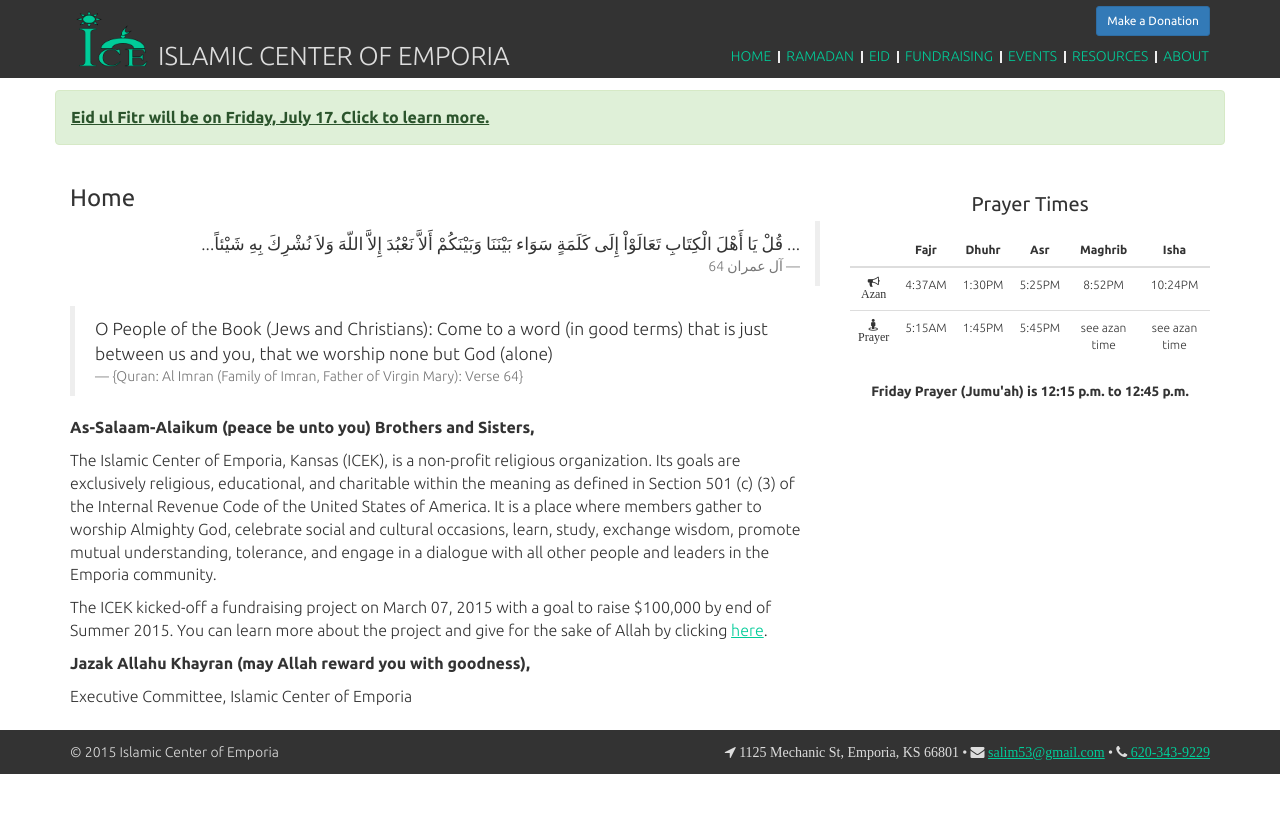
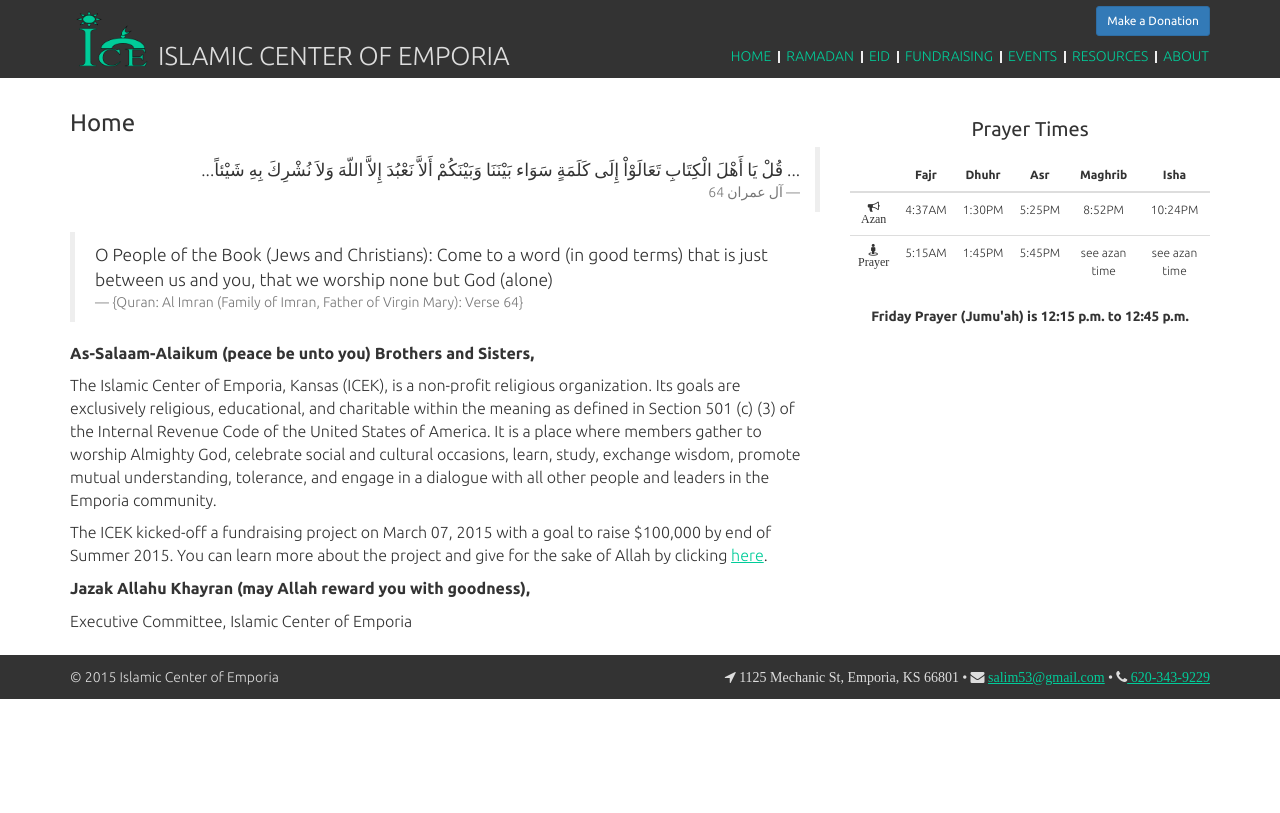
Before and after one commit to fourfridays/fourfridays.github.io, a Jekyll site: the page built from 1-index.html, in a window 1280 px wide. Shown: the top 813 px of the page. Built offline with Jekyll 4.4.1, drawn with Linux system fonts in a browser that asks for light colours; nearby versions of some CDN libraries.

Commit message:
Removed Eid announcement

```diff
--- a/_layouts/page.html
+++ b/_layouts/page.html
@@ -1,10 +1,6 @@
 ---
 layout: default
 ---
-
-<div class="alert alert-success" role="alert">
-  <a href="/eid/" class="alert-link">Eid ul Fitr will be on Friday, July 17. Click to learn more.</a>
-</div>
 
 <div class="col-xs-12 col-md-8">
   <h2 class="post-title">{{ page.title }}</h2>
```
